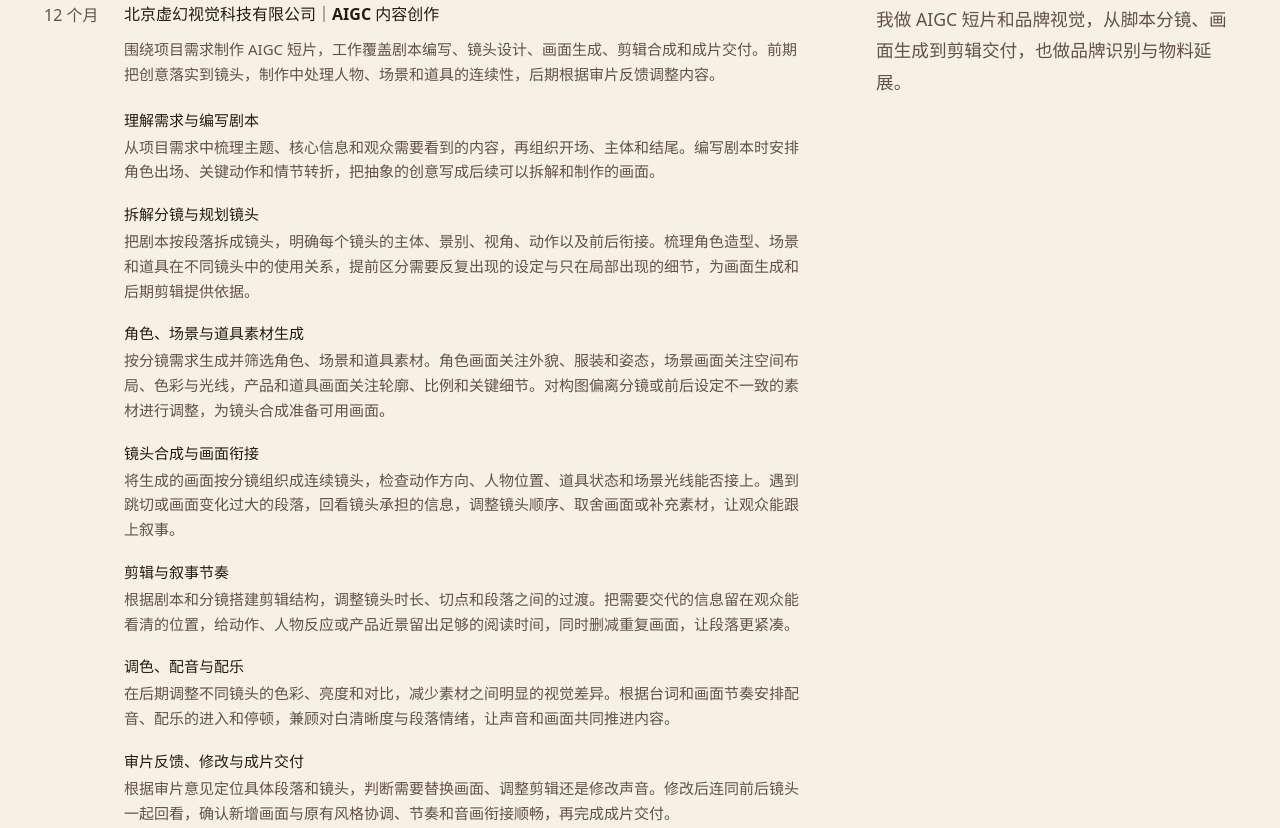
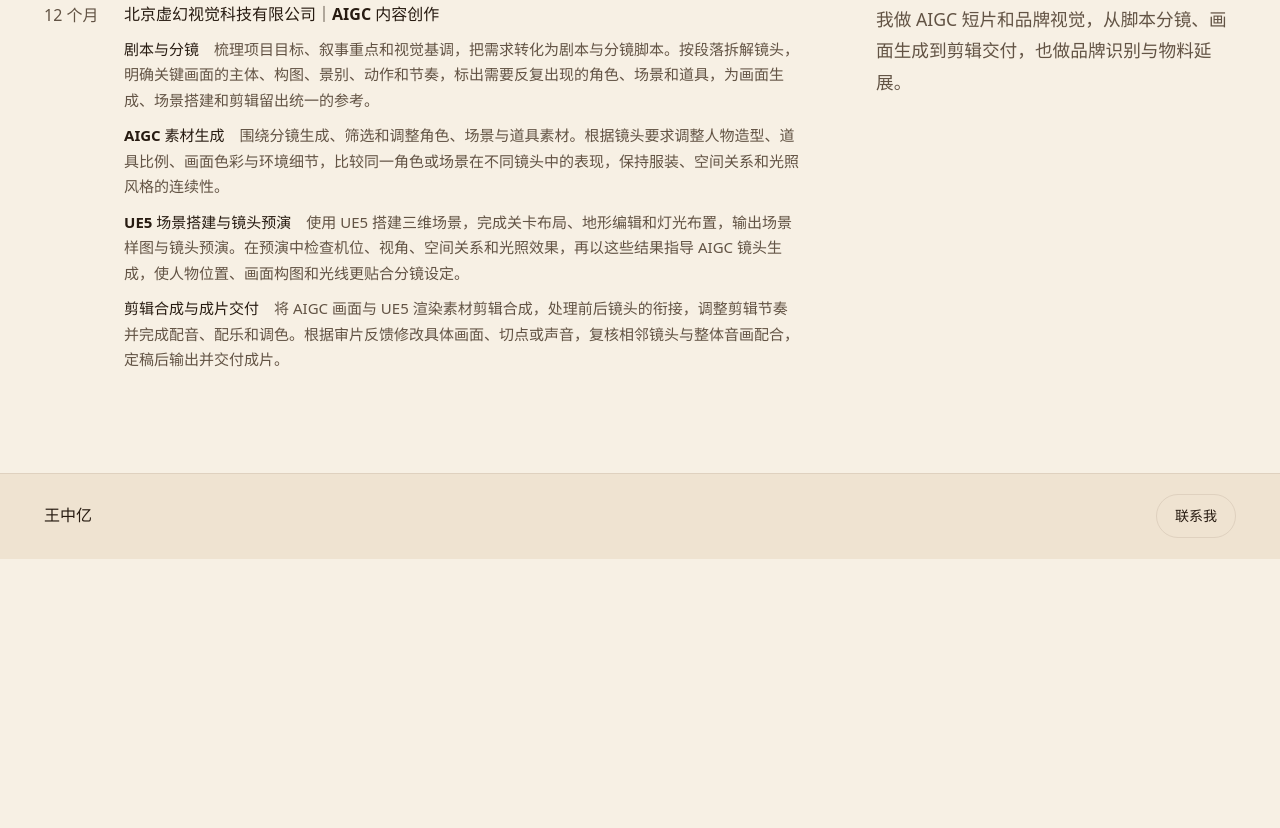
Before and after one commit to helderzsuzsanna109-del/aigc-portfolio, a plain HTML site: page about.html in a window 1280 px wide. Shown: the part 414-1242 px from the top of the page. After the commit the page ends 973 px from the top, so only its background shows below. Drawn offline with Linux system fonts and the light colour scheme.

Commit message:
Add UE5 production details to compact work experience

```diff
--- a/about.html
+++ b/about.html
@@ -5,7 +5,7 @@
   <meta name="viewport" content="width=device-width, initial-scale=1">
   <title>个人介绍｜王中亿</title>
   <link rel="stylesheet" href="assets/base.css?v=contact-dialog">
-  <link rel="stylesheet" href="assets/interiors.css?v=experience">
+  <link rel="stylesheet" href="assets/interiors.css?v=work-content">
   <link rel="stylesheet" href="assets/portfolio.css">
   <script src="assets/contact.js" defer></script>
 </head>
@@ -36,37 +36,12 @@
         <p class="about-date">12 个月</p>
         <div>
           <h3>北京虚幻视觉科技有限公司｜AIGC 内容创作</h3>
-          <p class="about-experience-summary">围绕项目需求制作 AIGC 短片，工作覆盖剧本编写、镜头设计、画面生成、剪辑合成和成片交付。前期把创意落实到镜头，制作中处理人物、场景和道具的连续性，后期根据审片反馈调整内容。</p>
-          <dl class="about-responsibilities">
-            <div>
-              <dt>理解需求与编写剧本</dt>
-              <dd>从项目需求中梳理主题、核心信息和观众需要看到的内容，再组织开场、主体和结尾。编写剧本时安排角色出场、关键动作和情节转折，把抽象的创意写成后续可以拆解和制作的画面。</dd>
-            </div>
-            <div>
-              <dt>拆解分镜与规划镜头</dt>
-              <dd>把剧本按段落拆成镜头，明确每个镜头的主体、景别、视角、动作以及前后衔接。梳理角色造型、场景和道具在不同镜头中的使用关系，提前区分需要反复出现的设定与只在局部出现的细节，为画面生成和后期剪辑提供依据。</dd>
-            </div>
-            <div>
-              <dt>角色、场景与道具素材生成</dt>
-              <dd>按分镜需求生成并筛选角色、场景和道具素材。角色画面关注外貌、服装和姿态，场景画面关注空间布局、色彩与光线，产品和道具画面关注轮廓、比例和关键细节。对构图偏离分镜或前后设定不一致的素材进行调整，为镜头合成准备可用画面。</dd>
-            </div>
-            <div>
-              <dt>镜头合成与画面衔接</dt>
-              <dd>将生成的画面按分镜组织成连续镜头，检查动作方向、人物位置、道具状态和场景光线能否接上。遇到跳切或画面变化过大的段落，回看镜头承担的信息，调整镜头顺序、取舍画面或补充素材，让观众能跟上叙事。</dd>
-            </div>
-            <div>
-              <dt>剪辑与叙事节奏</dt>
-              <dd>根据剧本和分镜搭建剪辑结构，调整镜头时长、切点和段落之间的过渡。把需要交代的信息留在观众能看清的位置，给动作、人物反应或产品近景留出足够的阅读时间，同时删减重复画面，让段落更紧凑。</dd>
-            </div>
-            <div>
-              <dt>调色、配音与配乐</dt>
-              <dd>在后期调整不同镜头的色彩、亮度和对比，减少素材之间明显的视觉差异。根据台词和画面节奏安排配音、配乐的进入和停顿，兼顾对白清晰度与段落情绪，让声音和画面共同推进内容。</dd>
-            </div>
-            <div>
-              <dt>审片反馈、修改与成片交付</dt>
-              <dd>根据审片意见定位具体段落和镜头，判断需要替换画面、调整剪辑还是修改声音。修改后连同前后镜头一起回看，确认新增画面与原有风格协调、节奏和音画衔接顺畅，再完成成片交付。</dd>
-            </div>
-          </dl>
+          <div class="about-work-content">
+            <p><strong>剧本与分镜</strong>　梳理项目目标、叙事重点和视觉基调，把需求转化为剧本与分镜脚本。按段落拆解镜头，明确关键画面的主体、构图、景别、动作和节奏，标出需要反复出现的角色、场景和道具，为画面生成、场景搭建和剪辑留出统一的参考。</p>
+            <p><strong>AIGC 素材生成</strong>　围绕分镜生成、筛选和调整角色、场景与道具素材。根据镜头要求调整人物造型、道具比例、画面色彩与环境细节，比较同一角色或场景在不同镜头中的表现，保持服装、空间关系和光照风格的连续性。</p>
+            <p><strong>UE5 场景搭建与镜头预演</strong>　使用 UE5 搭建三维场景，完成关卡布局、地形编辑和灯光布置，输出场景样图与镜头预演。在预演中检查机位、视角、空间关系和光照效果，再以这些结果指导 AIGC 镜头生成，使人物位置、画面构图和光线更贴合分镜设定。</p>
+            <p><strong>剪辑合成与成片交付</strong>　将 AIGC 画面与 UE5 渲染素材剪辑合成，处理前后镜头的衔接，调整剪辑节奏并完成配音、配乐和调色。根据审片反馈修改具体画面、切点或声音，复核相邻镜头与整体音画配合，定稿后输出并交付成片。</p>
+          </div>
         </div>
       </article>
     </section>
--- a/assets/interiors.css
+++ b/assets/interiors.css
@@ -148,10 +148,15 @@
     margin-top: 16px;
   }
   .about-page .about-date { color: var(--muted); font-variant-numeric: tabular-nums; }
-  .about-page .about-experience-summary { margin-top: 10px; color: var(--muted); font-size: 15px; line-height: 1.7; }
-  .about-page .about-responsibilities { display: grid; gap: 18px; margin: 20px 0 0; }
-  .about-page .about-responsibilities dt { font-size: 15px; font-weight: 700; }
-  .about-page .about-responsibilities dd { margin: 3px 0 0; color: var(--muted); font-size: 15px; line-height: 1.65; }
+  .about-work-content {
+    display: grid;
+    gap: 10px;
+    margin-top: 10px;
+    color: var(--muted);
+    font-size: 15px;
+    line-height: 1.7;
+  }
+  .about-work-content strong { color: var(--ink); }
   @media (max-width: 760px) {
     .about-page {
       grid-template-columns: minmax(0, 1fr);
```
